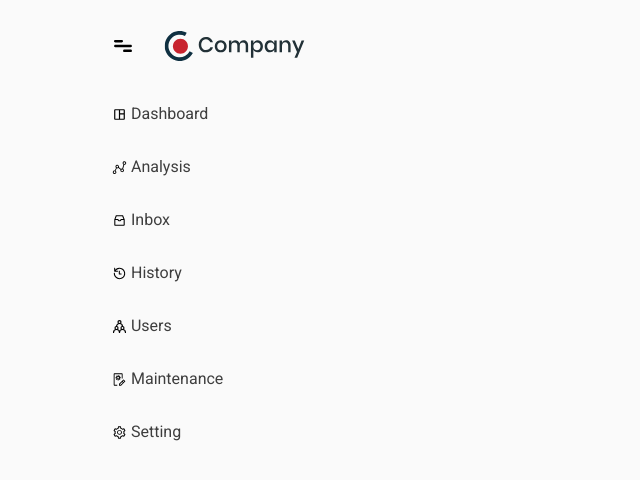
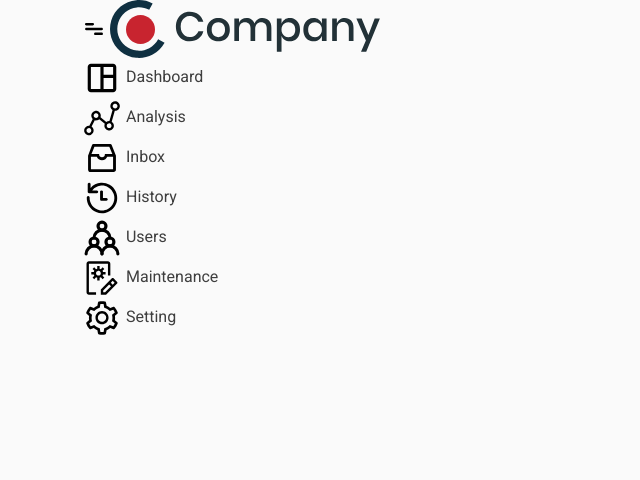
Before and after one commit to Rohit-Tekchandani-2002/tatvasoft_traning, a plain HTML site: page Project/HTML_Training_Assignment/dashboard.html in a window 1280 px wide. Shown: the whole page, without its empty margins (0-640 px from the left). Drawn offline with Linux system fonts and the light colour scheme.

Commit message:
Mearging work to new system

```diff
--- a/Project/HTML_Training_Assignment/css/style.css
+++ b/Project/HTML_Training_Assignment/css/style.css
@@ -1,3 +1,10 @@
+* {
+    margin: 0;
+    padding: 0;
+    box-sizing: border-box;
+    color: var(--mainBlack);
+}
+
 :root {
     --primaryColor: #C8242F;
     --mainWhite: #FFFFFF;
@@ -17,12 +24,12 @@ body {
 }
 
 .hero {
-    margin: 11% 20%;
+    margin: 10% 20%;
     border-radius: 50%;
     box-shadow: 0px 4px 31px var(--mainShadow);
     border: 20px solid var(--mainWhite);
-    width: 500px;
-    height: 500px;
+    width: 540px;
+    height: 540px;
 }
 .title {
     font-size: 40px;
@@ -62,27 +69,7 @@ body {
     color: var(--mainGrey);
     font-size: 15px;
 }
-.navb-logo{
-    width: 142px;
-    height: 30px;
-    margin: 25px 0px;
+.rightAlignment{
+    margin-left: 10%;
+    margin-top: 5%;
 }
-
-.menu-bar{
-    margin: 34px 25px 34px 29px;
-}
-
-.item{
-    width: 183px;
-    height: 43px;
-    margin: 10px 30px;
-}
-
-.icon{
-    width: 15px;
-    height: 15px;
-}
-
-.navb-items{
-
-}
```
Also changed, not shown: Project/HTML_Training_Assignment/index.html (+9 -6 lines).
